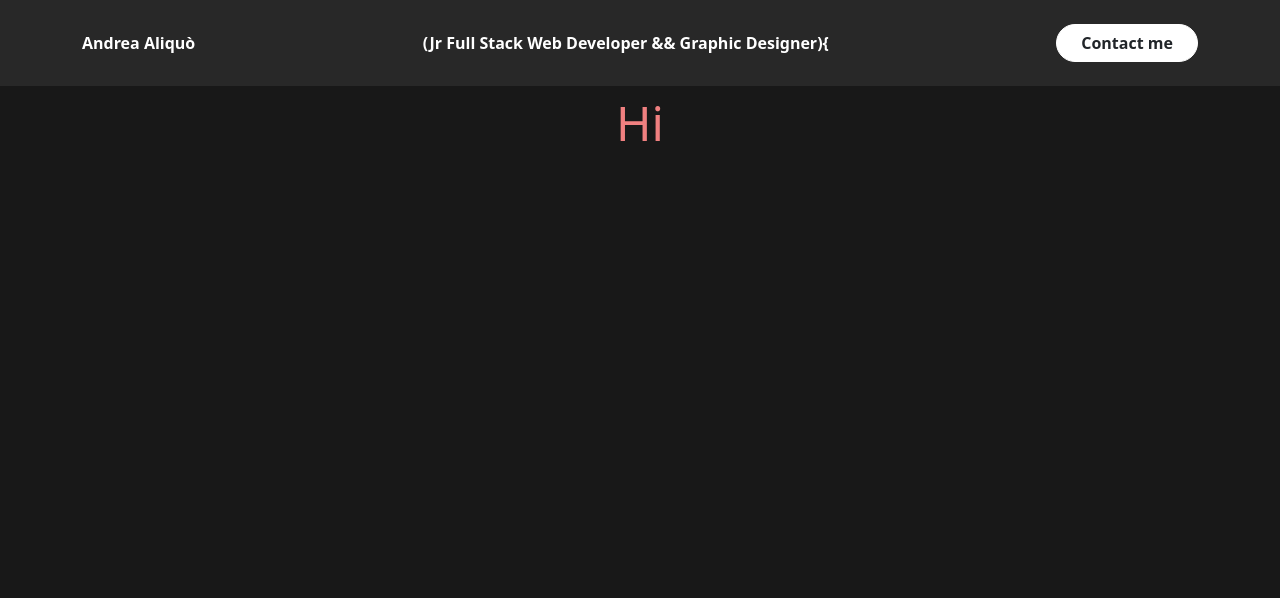
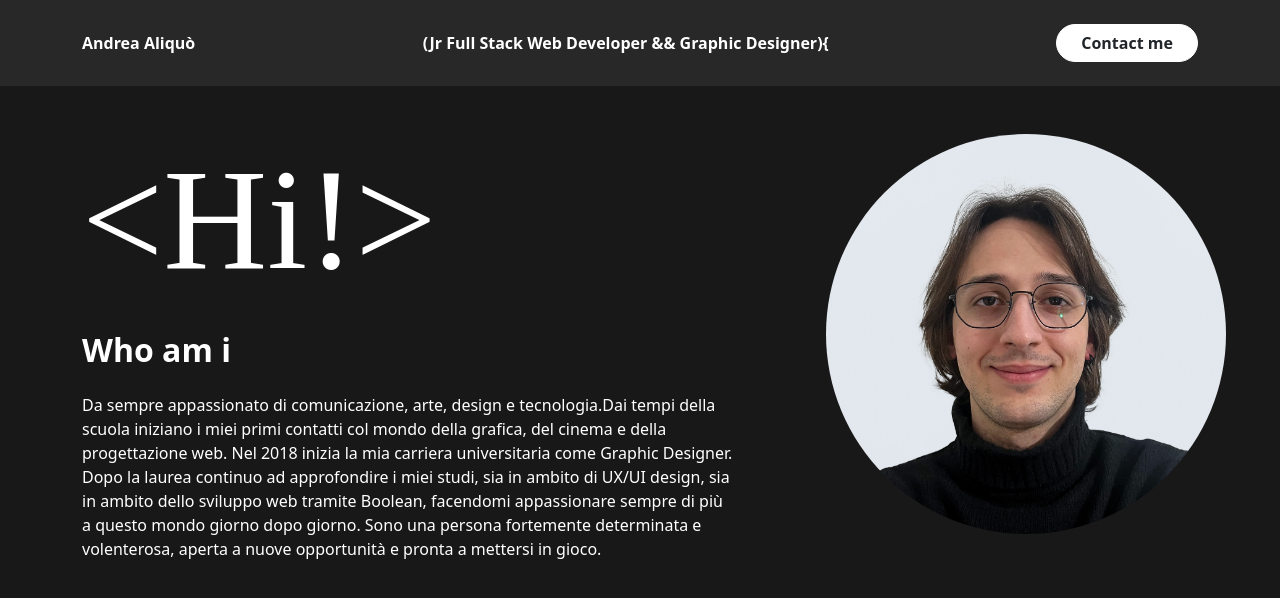
Before and after one commit to Drew0004/Portfolio-React, a React (Vite) app: page / in a window 1280 px wide. Shown: the top 598 px of the page. Built offline with nearby package versions, Linux system fonts and the light colour scheme.

Commit message:
Add About Section

```diff
--- a/src/assets/scss/main.scss
+++ b/src/assets/scss/main.scss
@@ -8,17 +8,40 @@ html{
 body{
     background-color: #181818;
 }
+.my-bg{
+    background-color: #282828;
+}
 header{
+    position: sticky;
+    top: 0;
+    left: 0;
+    right: 0;
+    z-index: 1;
     .my-btn{
         background-color: white;
         border: 1px solid white;
+        transition: 0.2s ease-in-out;
+        &:hover{
+            background-color: transparent;
+            border: 1px solid white;
+            color: white;
+        }
     }
 }
-.my-bg{
-    background-color: #282828;
+
+#about-section{
+    .hello-claim{
+        font-family: 'Druk wide bold';
+        font-size: 9rem;
+    }
+    .my-pic-container{
+        width: 400px;
+        height: 400px;
+        border-radius: 50%;
+        overflow: hidden;
+        img{
+            object-fit: cover;
+            object-position: 30% 20%;
+        }
+    }
 }
-
-.my-text-try{
-    color: lightcoral;
-    font-size: 3rem;
-}
--- a/src/assets/scss/partials/variables.scss
+++ b/src/assets/scss/partials/variables.scss
@@ -0,0 +1,8 @@
+//spacing
+$spacing_50: 50px;
+$spacing_30: 30px;
+$spacing_20: 20px;
+$spacing_15: 15px;
+$spacing_10: 10px;
+$XY_flex_center: center;
+$space_between: space-between;
--- a/src/assets/storage/data.js
+++ b/src/assets/storage/data.js
@@ -0,0 +1 @@
+export const aboutMe = 'Da sempre appassionato di comunicazione, arte, design e tecnologia.Dai tempi della scuola iniziano i miei primi contatti col mondo della grafica, del cinema e della progettazione web. Nel 2018 inizia la mia carriera universitaria come Graphic Designer. Dopo la laurea continuo ad approfondire i miei studi, sia in ambito di UX/UI design, sia in ambito dello sviluppo web tramite Boolean, facendomi appassionare sempre di più a questo mondo giorno dopo giorno. Sono una persona fortemente determinata e volenterosa, aperta a nuove opportunità e pronta a mettersi in gioco.'
--- /dev/null
+++ b/src/components/AboutSection.jsx
@@ -0,0 +1,26 @@
+import React from 'react'
+import { aboutMe } from '../assets/storage/data'
+
+const AboutSection = () => {
+  return (
+    <section id='about-section'>
+        <div className="row g-0 justify-content-between">
+            {/* Text section */}
+            <div className="col-7 py-5">
+                <h1 className='text-white hello-claim'>{'<'}Hi!{'>'}</h1>
+                <h2 className='text-white fw-bold my-4'>Who am i</h2>
+                <p className='text-white my-4'>{aboutMe}</p>
+            </div>
+
+            {/* Picture section */}
+            <div className="col-4 py-5">
+                <div className='my-pic-container'>
+                    <img className='w-100 h-100' src="/img/FotoCvDef.jpg" alt="Andrea Aliquò" />
+                </div>
+            </div>
+        </div>
+    </section>
+  )
+}
+
+export default AboutSection
--- a/src/components/App.jsx
+++ b/src/components/App.jsx
@@ -1,14 +1,14 @@
 import { useState } from 'react'
 import MyHeader from './MyHeader'
-// import myCards from '../assets/storage/cards.js'
+import AboutSection from './AboutSection'
 
 function App() {
   return (
-      <>
-      <MyHeader/>
-      <div className="container">
-        <h2 className='text-center my-2  my-text-try'>Hi</h2>
-      </div>
+    <>
+        <MyHeader/>
+        <div className="container">
+            <AboutSection/>
+        </div>
     </>
   )
 }
--- a/src/main.jsx
+++ b/src/main.jsx
@@ -1,7 +1,6 @@
 import React from 'react'
 import ReactDOM from 'react-dom/client'
 import App from './components/App.jsx'
-import MyHeader from './components/MyHeader.jsx'
 import 'bootstrap/dist/css/bootstrap.min.css';
 import './assets/scss/main.scss';
 
```
Also changed, not shown: public/img/FotoCvDef.jpg (added).
